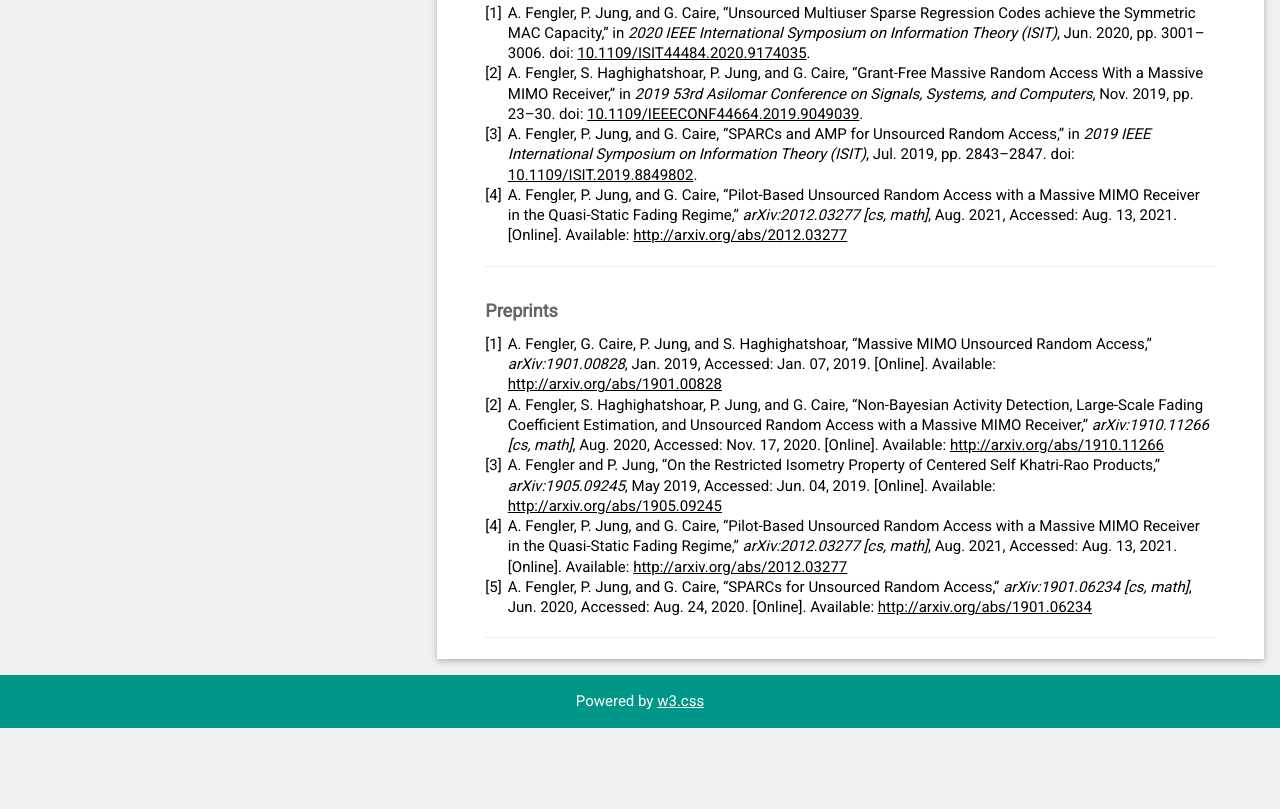
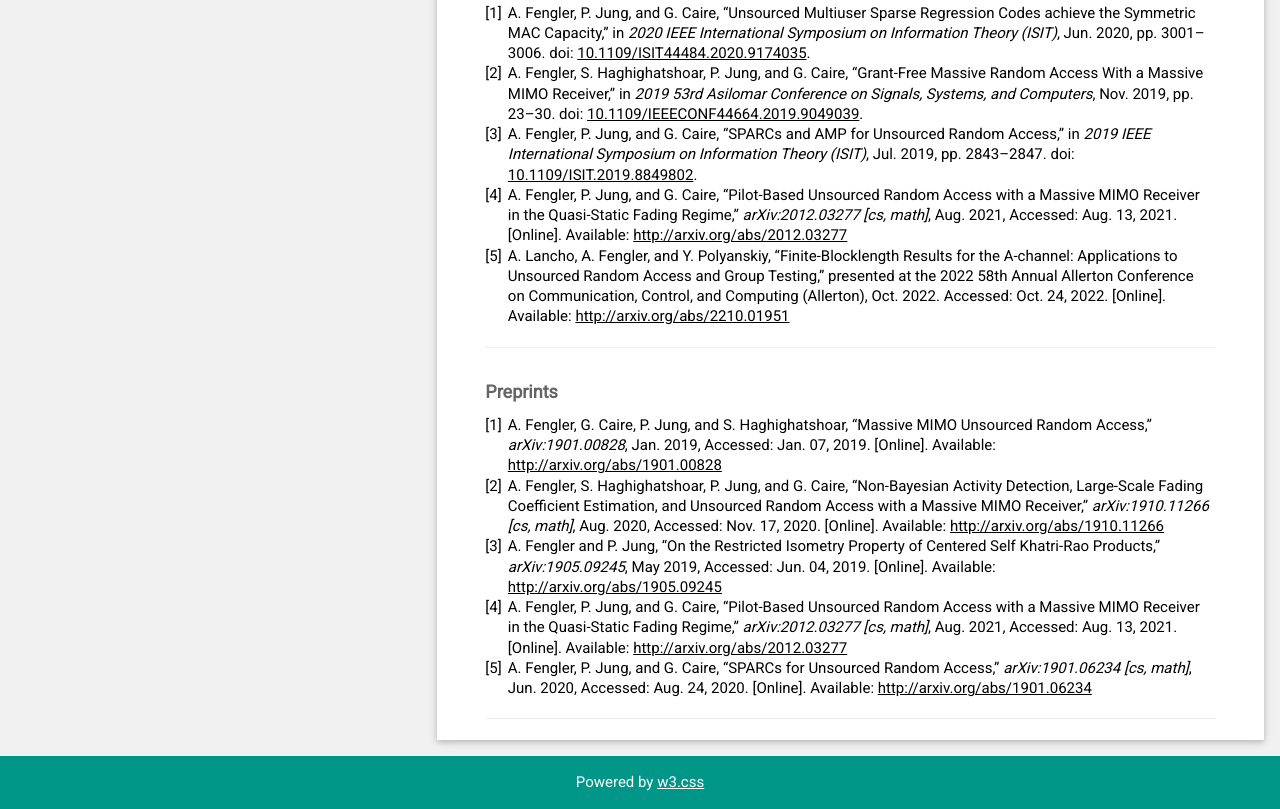
Before and after one commit to AlexFengler/AlexFengler.github.io, a plain HTML site: page index.html in a window 1280 px wide. Shown: the part 1136-1945 px from the top of the page. Before the commit the page ends 1864 px from the top, so only its background shows below. Drawn offline with nearby package versions, Linux system fonts and the light colour scheme.

Commit message:
new paper

```diff
--- a/index.html
+++ b/index.html
@@ -136,6 +136,9 @@ html,body,h1,h2,h3,h4,h5,h6 {font-family: "Roboto", sans-serif}
                 <div class="csl-entry" style="clear: left; ">
                   <div class="csl-left-margin" style="float: left; padding-right: 0.5em;text-align: right; width: 1em;">[4]</div><div class="csl-right-inline" style="margin: 0 .4em 0 1.5em;">A. Fengler, P. Jung, and G. Caire, “Pilot-Based Unsourced Random Access with a Massive MIMO Receiver in the Quasi-Static Fading Regime,” <i>arXiv:2012.03277 [cs, math]</i>, Aug. 2021, Accessed: Aug. 13, 2021. [Online]. Available: <a href="http://arxiv.org/abs/2012.03277">http://arxiv.org/abs/2012.03277</a></div>
                 </div>
+                <div class="csl-entry" style="clear: left; ">
+                  <div class="csl-left-margin" style="float: left; padding-right: 0.5em;text-align: right; width: 1em;">[5]</div><div class="csl-right-inline" style="margin: 0 .4em 0 1.5em;">A. Lancho, A. Fengler, and Y. Polyanskiy, “Finite-Blocklength Results for the A-channel: Applications to Unsourced Random Access and Group Testing,” presented at the 2022 58th Annual Allerton Conference on Communication, Control, and Computing (Allerton), Oct. 2022. Accessed: Oct. 24, 2022. [Online]. Available: <a href="http://arxiv.org/abs/2210.01951">http://arxiv.org/abs/2210.01951</a></div>
+                </div>
                 <span class="Z3988" title="url_ver=Z39.88-2004&amp;ctx_ver=Z39.88-2004&amp;rfr_id=info%3Asid%2Fzotero.org%3A2&amp;rft_val_fmt=info%3Aofi%2Ffmt%3Akev%3Amtx%3Ajournal&amp;rft.genre=article&amp;rft.atitle=Pilot-Based%20Unsourced%20Random%20Access%20with%20a%20Massive%20MIMO%20Receiver%20in%20the%20Quasi-Static%20Fading%20Regime&amp;rft.jtitle=arXiv%3A2012.03277%20%5Bcs%2C%20math%5D&amp;rft.aufirst=Alexander&amp;rft.aulast=Fengler&amp;rft.au=Alexander%20Fengler&amp;rft.au=Peter%20Jung&amp;rft.au=Giuseppe%20Caire&amp;rft.date=2021-08-10"></span>
               </div>
               <hr>
```
